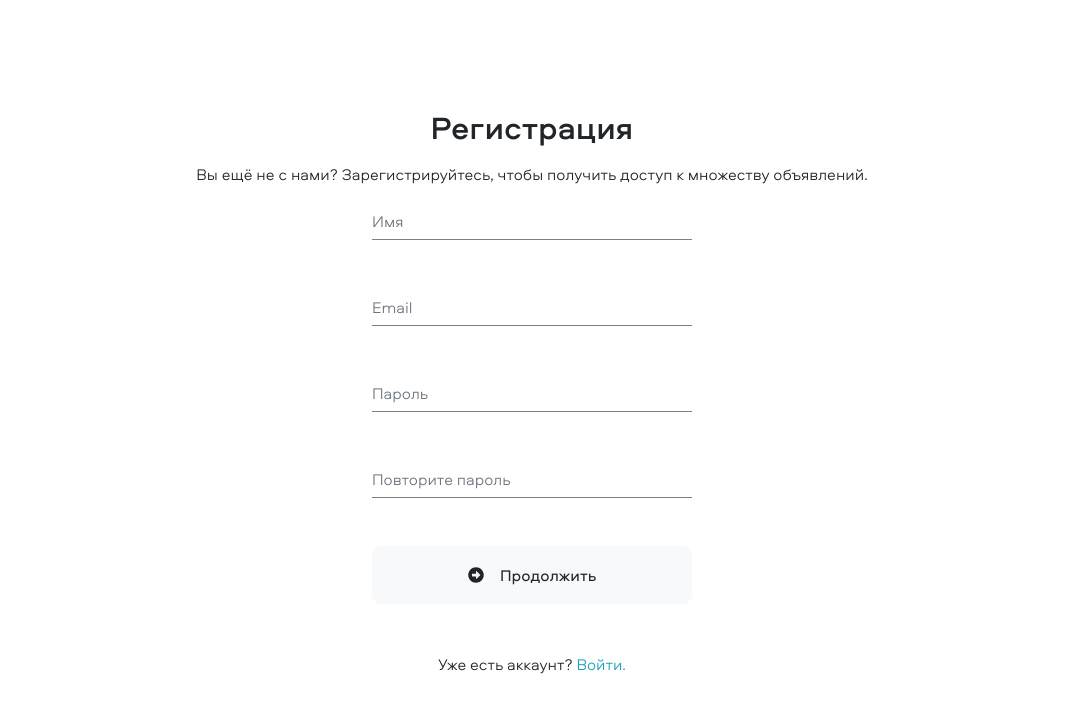
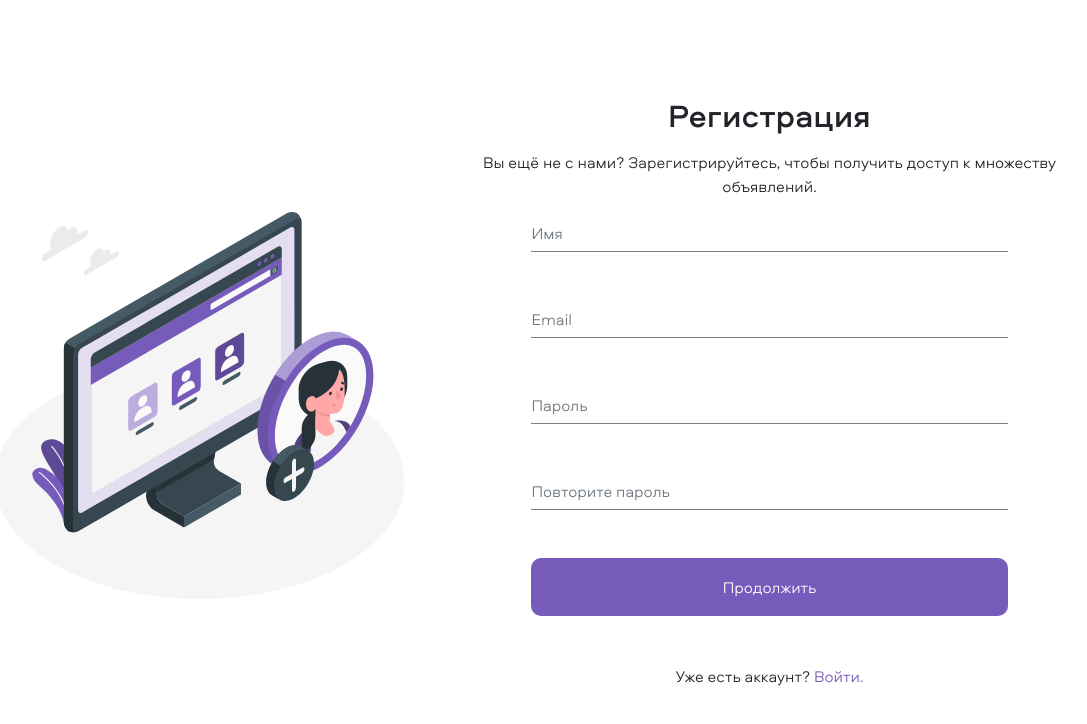
Before and after one commit to honeyshi/RealEstateAgency, a React (Create React App) app: page /signup in a window 1280 px wide. Shown: the top 724 px of the page, without its empty margins (108-1195 px from the left). Built offline with nearby package versions, Linux system fonts and the light colour scheme.

Commit message:
Redesign sign up page

```diff
--- a/src/app/pages/login.tsx
+++ b/src/app/pages/login.tsx
@@ -42,11 +42,11 @@ export const Login: React.FC = () => {
     }
   };
   return (
-    <Container>
+    <Container nonFluid>
       <Row>
         <Column size={5}>
-          <Flexbox justifyContent="center" alignItems="center" vertical vh ml="5">
-            <Image src={image} ml="5" />
+          <Flexbox justifyContent="center" alignItems="center" vertical vh>
+            <Image src={image} />
           </Flexbox>
         </Column>
         <Column size={7}>
@@ -60,7 +60,7 @@ export const Login: React.FC = () => {
             <Link to="/forget-password" className="text-accent mb-3">
               Забыли пароль?
             </Link>
-            <Flexbox vertical w="50">
+            <Flexbox vertical w="75">
               <Input
                 borderBottom
                 formSpaces
--- a/src/app/pages/signup.tsx
+++ b/src/app/pages/signup.tsx
@@ -2,12 +2,13 @@ import React, { useState } from 'react';
 import { Link } from 'react-router-dom';
 import * as yup from 'yup';
 
-import { Button, Flexbox, Icon, Input, TextField } from 'shared/base';
+import { Button, Column, Container, Flexbox, Image, Input, Row, TextField } from 'shared/base';
 import { parseError } from 'core/parseError';
 import { ErrorMessagesView } from 'shared/composite/errorMessagesView';
 import { checkInvalidInput } from 'core/checkInvalidInput';
 import { performSignupRequest } from 'core/signup/api';
 import { history } from 'core/history';
+import image from 'icons/signup.svg';
 
 const schema = yup.object().shape({
   name: yup
@@ -55,6 +56,14 @@ export const Signup: React.FC = () => {
     }
   };
   return (
+    <Container nonFluid>
+      <Row>
+        <Column size={5}>
+          <Flexbox justifyContent="center" alignItems="center" vertical vh>
+            <Image src={image} />
+          </Flexbox>
+        </Column>
+        <Column size={7}>
           <Flexbox justifyContent="center" alignItems="center" vertical vh>
             <TextField tag="h2" mb="3">
               Регистрация
@@ -62,7 +71,7 @@ export const Signup: React.FC = () => {
             <TextField center mb="3" px="2">
               Вы ещё не с нами? Зарегистрируйтесь, чтобы получить доступ к множеству объявлений.
             </TextField>
-      <Flexbox vertical className="registration-form">
+            <Flexbox vertical w="75">
               <Input
                 borderBottom
                 formSpaces
@@ -70,7 +79,12 @@ export const Signup: React.FC = () => {
                 invalid={checkInvalidInput('Имя', errorMessage)}
                 value={form.name}
                 onChange={(name) =>
-            setForm({ name: name, email: form.email, password: form.password, confirmPassword: form.confirmPassword })
+                  setForm({
+                    name: name,
+                    email: form.email,
+                    password: form.password,
+                    confirmPassword: form.confirmPassword,
+                  })
                 }
                 onEnterPress={signup}
               />
@@ -81,7 +95,12 @@ export const Signup: React.FC = () => {
                 invalid={checkInvalidInput('Email', errorMessage)}
                 value={form.email}
                 onChange={(email) =>
-            setForm({ name: form.name, email: email, password: form.password, confirmPassword: form.confirmPassword })
+                  setForm({
+                    name: form.name,
+                    email: email,
+                    password: form.password,
+                    confirmPassword: form.confirmPassword,
+                  })
                 }
                 onEnterPress={signup}
               />
@@ -93,7 +112,12 @@ export const Signup: React.FC = () => {
                 invalid={checkInvalidInput('Пароль', errorMessage)}
                 value={form.password}
                 onChange={(password) =>
-            setForm({ name: form.name, email: form.email, password: password, confirmPassword: form.confirmPassword })
+                  setForm({
+                    name: form.name,
+                    email: form.email,
+                    password: password,
+                    confirmPassword: form.confirmPassword,
+                  })
                 }
                 onEnterPress={signup}
               />
@@ -102,25 +126,34 @@ export const Signup: React.FC = () => {
                 formSpaces
                 placeholder="Повторите пароль"
                 type="password"
-          invalid={checkInvalidInput('Повторите пароль', errorMessage) || checkInvalidInput('Пароли', errorMessage)}
+                invalid={
+                  checkInvalidInput('Повторите пароль', errorMessage) || checkInvalidInput('Пароли', errorMessage)
+                }
                 value={form.confirmPassword}
                 onChange={(confirmPassword) =>
-            setForm({ name: form.name, email: form.email, password: form.password, confirmPassword: confirmPassword })
+                  setForm({
+                    name: form.name,
+                    email: form.email,
+                    password: form.password,
+                    confirmPassword: confirmPassword,
+                  })
                 }
                 onEnterPress={signup}
               />
               <ErrorMessagesView messages={errorMessage} />
-        <Button light onClick={signup} py="3">
-          <Icon name="arrow-alt-circle-right" mr="3" />
+              <Button fontLight text="white" bg="accent" onClick={signup} py="3">
                 Продолжить
               </Button>
             </Flexbox>
             <TextField center mt="5">
               Уже есть аккаунт?{' '}
-        <Link to="/login" className="text-info">
+              <Link to="/login" className="text-accent">
                 Войти.
               </Link>
             </TextField>
           </Flexbox>
+        </Column>
+      </Row>
+    </Container>
   );
 };
```
Also changed, not shown: src/icons/signup.svg (added). Lines whose indentation alone changed are shown as unchanged.
